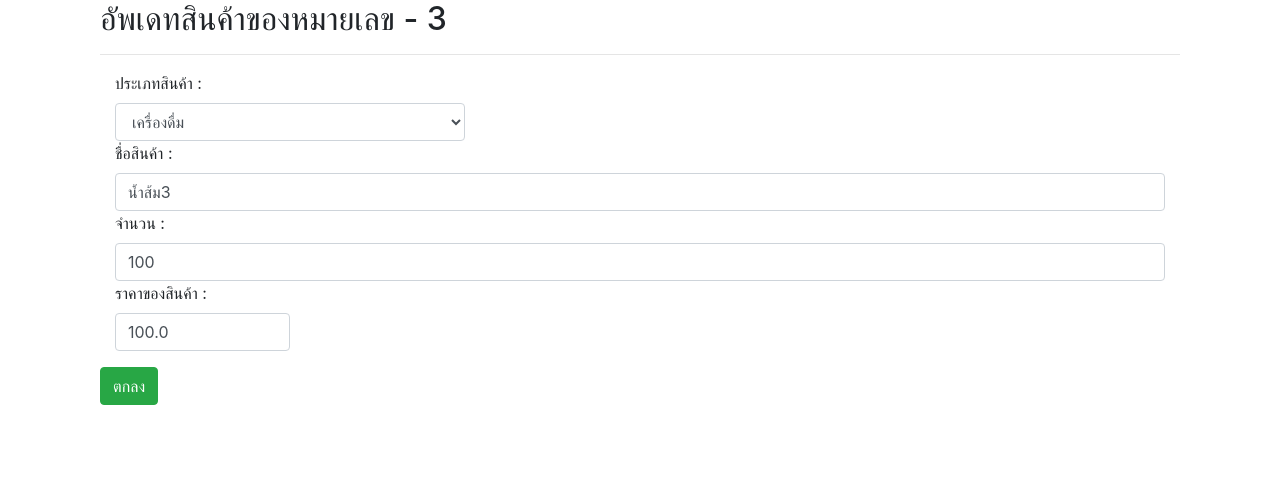
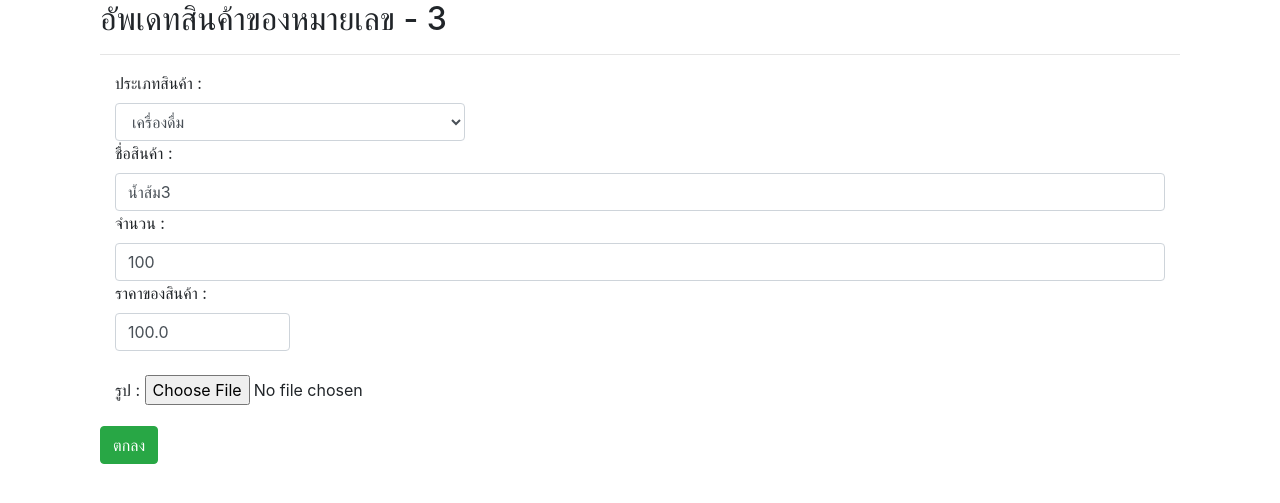
Before and after one commit to thitiwut00897/project-bear, a Django app: page /manage/product/3 in a window 1280 px wide. Shown: the part 83-586 px from the top of the page. Run offline with Django 3.2, Linux system fonts and the light colour scheme; data comes from the database, SQL or seed files in the repository; both versions use the stored data as it was after the commit; some libraries are stand-ins or nearby versions.

Commit message:
fix add img

```diff
--- a/projectbear/manage/templates/manage/product_form.html
+++ b/projectbear/manage/templates/manage/product_form.html
@@ -54,6 +54,10 @@
         <div class="col">
           <label>ราคาของสินค้า :</label>
           <input type="text" class="form-control col-2" name="txt_4" value="{{product.price}}" required>
+        </div><br>
+        <div class="col">
+          <label>รูป :</label>
+          <input type="file" name="txt_5" accept="image/*" required>
         </div>
       </div>
       <input type="submit" class="btn btn-success" value="ตกลง">
--- a/projectbear/manage/views.py
+++ b/projectbear/manage/views.py
@@ -41,6 +41,7 @@ def add_to_database(request):
                 name=request.POST.get('txt_2'),
                 stock=request.POST.get('txt_3'),
                 price=request.POST.get('txt_4'),
+                picture=request.POST.get('txt_5'),
             )
         notice = 'การเพิ่มสินค้าของคุณสำเร็จแล้ว -> หมายเลขสินค้าที่ %s' % (create.id)
     except ValueError:
```
Also changed, not shown: projectbear/db.sqlite3.
